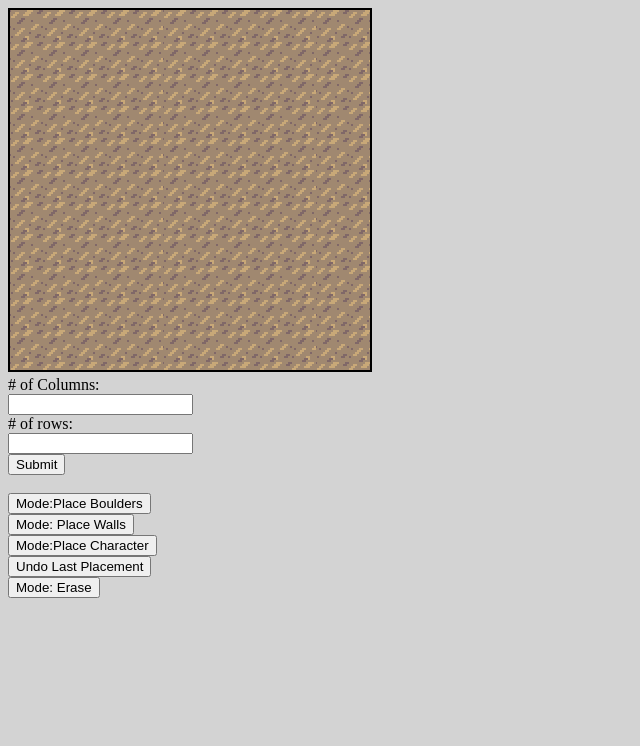
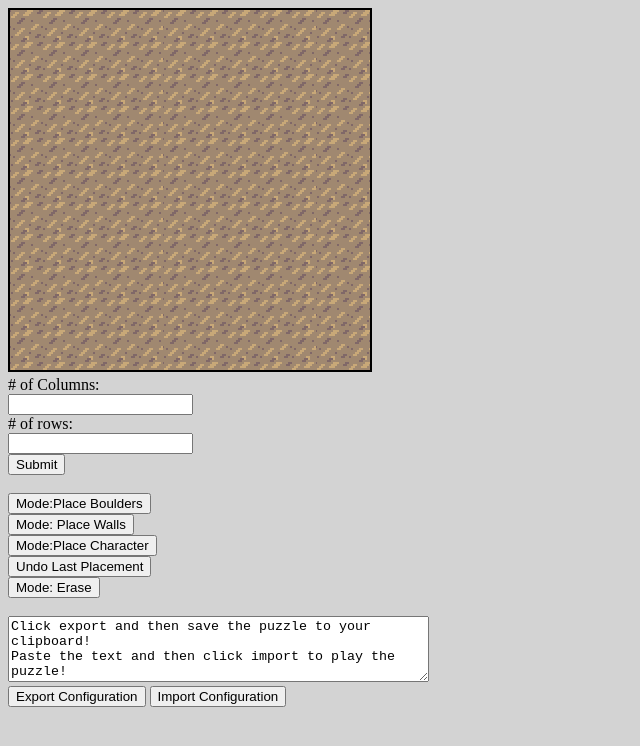
Before and after one commit to shastrihm/Sokoban-Strength, a plain HTML site: page index.html in a window 1280 px wide. Shown: the whole page, without its empty margins (0-640 px from the left). Drawn offline with Linux system fonts and the light colour scheme.

Commit message:
Update index.html

```diff
--- a/index.html
+++ b/index.html
@@ -40,6 +40,15 @@
 		what='remove';
 		drawWhatOnClick(canvas);">Mode: Erase</button><br>
 
+		<br>
+		<textarea id="I/O_config" rows="4" cols="50">
+Click export and then save the puzzle to your clipboard!
+Paste the text and then click import to play the puzzle!
+		</textarea>
+		<br>
+		<button id="export" onclick="getConfig()">Export Configuration</button>
+		<button id="import" onclick="validateConfig()">Import Configuration</button>
+		<br>
 
 
 
```
